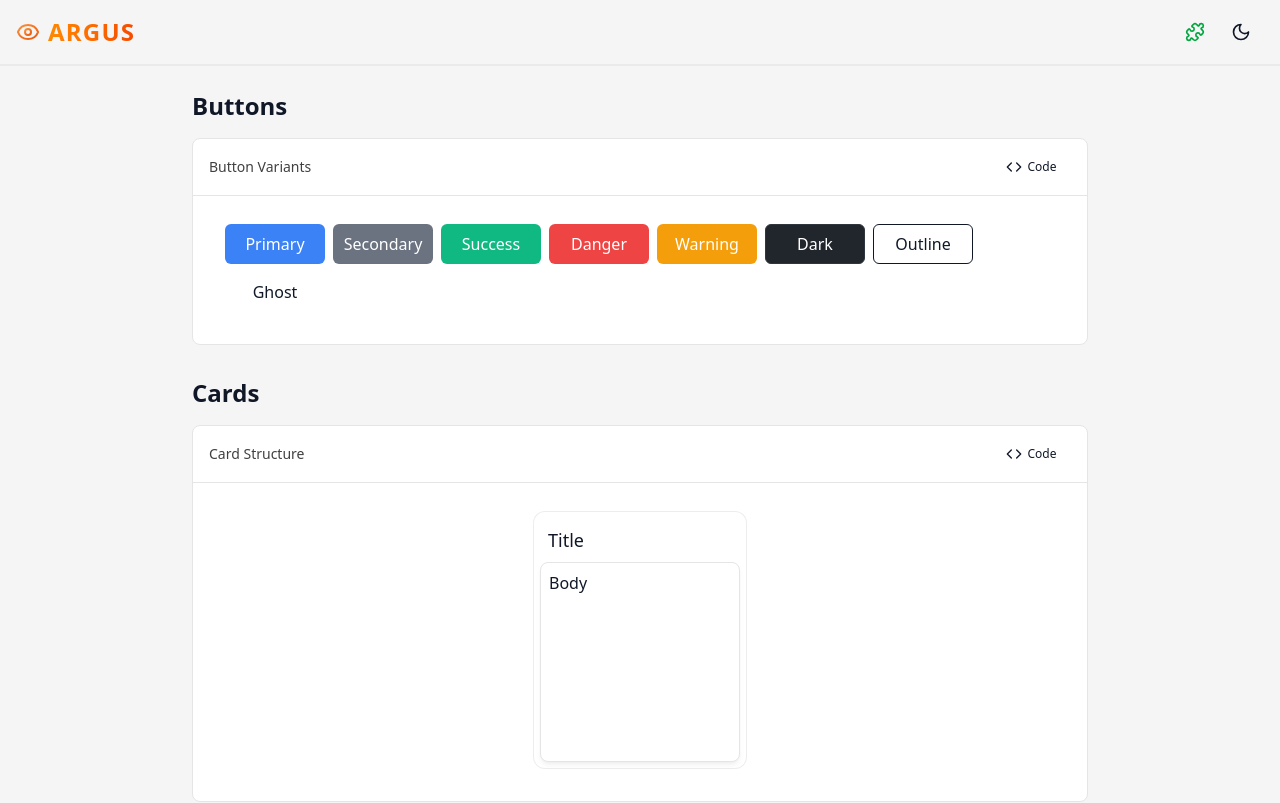
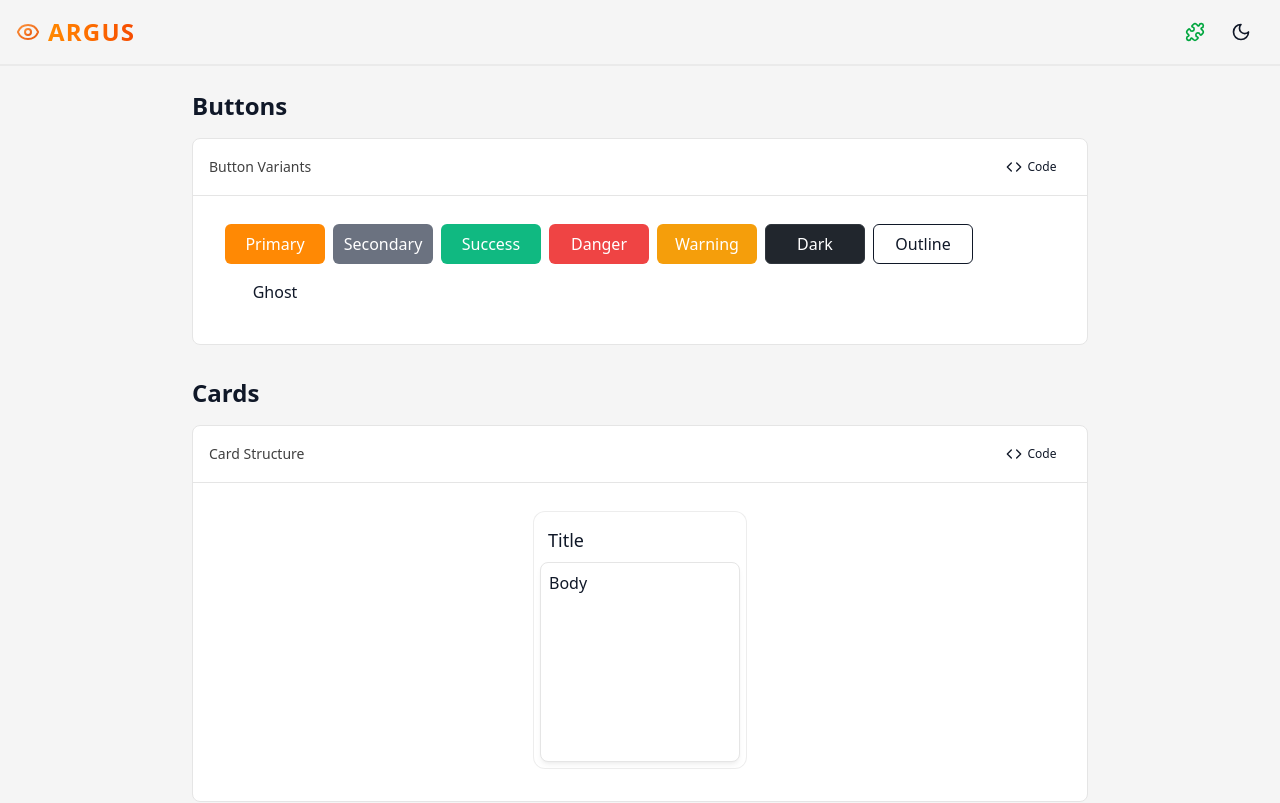
Before and after one commit to travierm/argus, a SvelteKit app: page /components in a window 1280 px wide. Shown: the top 803 px of the page. Built offline with nearby package versions, Linux system fonts and the light colour scheme.

Commit message:
chore: design updates

```diff
--- a/src/app.css
+++ b/src/app.css
@@ -7,6 +7,10 @@
 @import './styles/lists.css';
 
 @custom-variant dark (&:where(.dark, .dark *));
+
+:root {
+	--color-primary: oklch(75% 0.183 55.934);
+}
 
 @theme {
 	--color-scheme: light dark;
--- a/src/styles/buttons.css
+++ b/src/styles/buttons.css
@@ -55,15 +55,13 @@
 
 	/* Color Variants */
 	.btn-primary {
-		background-color: #3b82f6;
+		background-color: var(--color-primary);
 		color: white;
-
 		&:hover:not(:disabled) {
-			background-color: #2563eb;
+			background-color: color-mix(in srgb, var(--color-primary) 85%, black);
 		}
-
 		&:focus-visible {
-			outline-color: #3b82f6;
+			outline-color: var(--color-primary);
 		}
 	}
 
```
